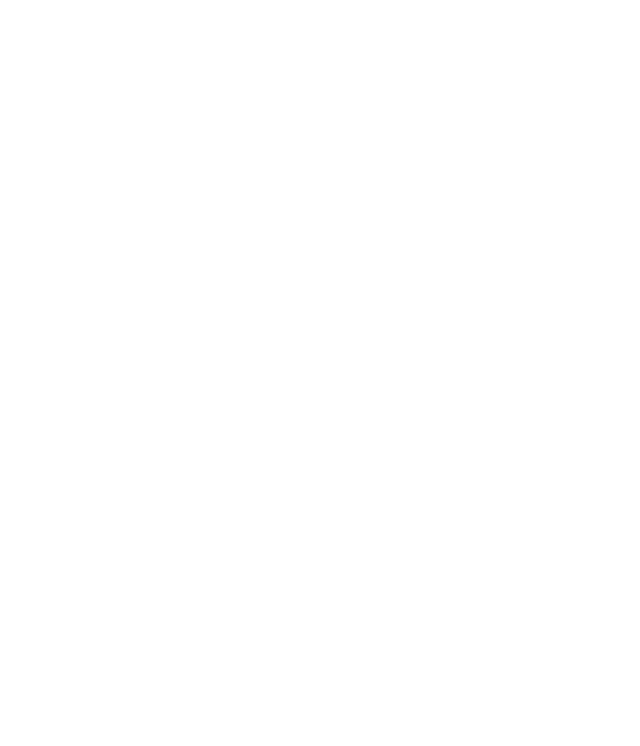
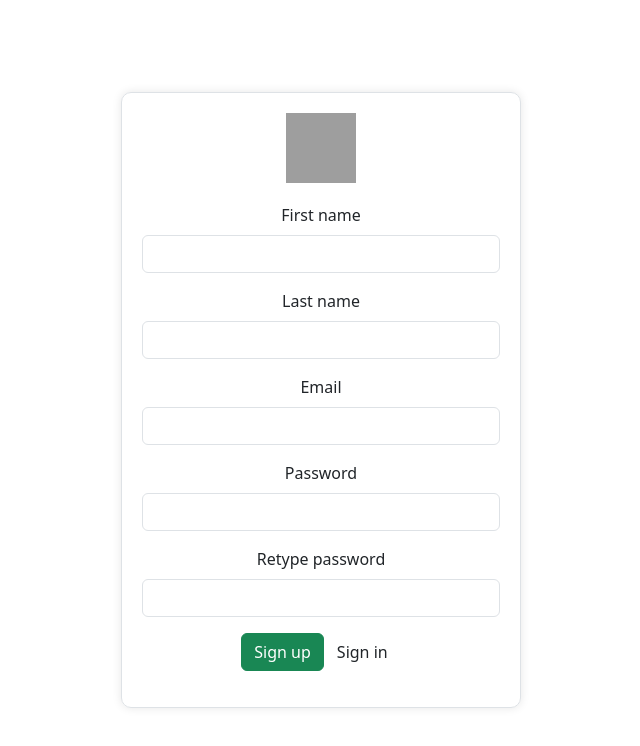
Before and after one commit to jesmarquez/sweepfull, an Angular app: page /signup in a window 1280 px wide. Before the commit this address led to /. Shown: the top 746 px of the page, without its empty margins (319-959 px from the left). Built offline with nearby package versions, Linux system fonts and the light colour scheme; grey boxes are pictures that could not be loaded.

Commit message:
Create register form

```diff
--- a/src/app/app.routes.ts
+++ b/src/app/app.routes.ts
@@ -3,6 +3,7 @@
 import { PlacesComponent } from './places/places.component';
 import { LoginComponent } from './login/login.component';
 import { HomeComponent } from './home/home.component';
+import { RegisterComponent } from './register/register.component';
 
 export const routes: Routes = [
   {
@@ -20,5 +21,9 @@
   {
     path: 'signin',
     component: LoginComponent
+  },
+  {
+    path: 'signup',
+    component: RegisterComponent
   }
 ];
--- a/src/app/home/home.component.html
+++ b/src/app/home/home.component.html
@@ -21,7 +21,7 @@
     </ul>
     <div class="d-flex justify-content-evenly align-bottom">
       <button type="button" class="btn btn-primary" (click)="onSignin()">Sign in!</button>
-      <button type="button" class="btn btn-primary">Sign up!</button>
+      <button type="button" class="btn btn-primary" (click)="onSignUp()">Sign up!</button>
     </div>
 
 
--- a/src/app/home/home.component.ts
+++ b/src/app/home/home.component.ts
@@ -15,4 +15,8 @@
   onSignin() {
     this.router.navigate(['/signin']);
   }
+
+  onSignUp() {
+    this.router.navigate(['signup']);
+  }
 }
--- a/src/app/login/login.component.html
+++ b/src/app/login/login.component.html
@@ -51,7 +51,7 @@
             }
         </div>
         <button type="submit" class="btn btn-success">Sign In!</button>
-        <button type="button" class="btn">No account, signup!</button>
+        <button type="button" class="btn" (click)="onSignup()">No account, signup!</button>
       </form>
 
   </div>
--- a/src/app/login/login.component.ts
+++ b/src/app/login/login.component.ts
@@ -2,6 +2,7 @@
 import { Component, ElementRef, ViewChild } from '@angular/core';
 import { FormsModule, NgForm } from '@angular/forms';
 import { StorageService } from '../_services/storage.service';
+import { Router } from '@angular/router';
 
 @Component({
   selector: 'app-login',
@@ -23,7 +24,7 @@
   // @ViewChild('passwordInputLogin')
   // passwordInputLoginRef! : ElementRef;
 
-  constructor(private storageService: StorageService) {
+  constructor(private storageService: StorageService, private router: Router) {
 
 
   }
@@ -54,4 +55,9 @@
     console.log({ username, password });
     console.log('onSubmit');
   }
+
+  onSignup() {
+    this.router.navigate(['signup']);
+
+  }
 }
--- /dev/null
+++ b/src/app/register/register.component.css
@@ -0,0 +1,17 @@
+.padre {
+  display: flex;
+  justify-content: center;
+  align-items: center;
+  height: 100vh;
+}
+.form-container {
+  width: 100%;
+  max-width: 400px;
+  padding: 20px;
+  border: 1px solid #ccc;
+  border-radius: 10px;
+  box-shadow: 0 0 10px rgba(0, 0, 0, 0.1);
+}
+.form-container img {
+  margin-bottom: 20px;
+}
--- /dev/null
+++ b/src/app/register/register.component.html
@@ -0,0 +1,74 @@
+<div class="container text-center padre">
+  <div class="form-container  border">
+    <img src="https://firebasestorage.googleapis.com/v0/b/lapapa-faabf.appspot.com/o/cleaning-gloves-protective-svgrepo-com.svg?alt=media&token=2e7c4bc0-2ae0-4529-8ed5-f9a0f9dbceae"
+      alt="gloves clean"
+      width="70px"
+      height="70px">
+    <form #form="ngForm" (ngSubmit)="onSubmit(form)">
+      <div class="mb-3">
+        <label for="register-first-name" class="form-label">First name</label>
+        <input id="register-first-name"
+          type="text"
+          name="firstName"
+          class="form-control"
+          required
+          ngModel
+          #firstName="ngModel"
+          />
+      </div>
+      <div class="mb-3">
+        <label for="register-last-name" class="form-label">Last name</label>
+        <input id="register-last-name"
+          type="text"
+          name="lastName"
+          class="form-control"
+          required
+          ngModel
+          #lastName="ngModel"/>
+      </div>
+      <div class="mb-3">
+        <label for="register-email" class="form-label">Email</label>
+        <input id="register-email"
+          type="text"
+          name="email"
+          class="form-control"
+          required
+          email
+          ngModel
+          #email="ngModel"/>
+      </div>
+      <div class="mb-3">
+        <label for="register-password" class="form-label">Password</label>
+        <input id="register-password"
+          type="password"
+          name="password"
+          class="form-control"
+          required
+          minlenght ="6"
+          ngModel
+          #password="ngModel"/>
+      </div>
+      <div class="mb-3">
+        <label for="register-repassword" class="form-label">Retype password</label>
+        <input id="register-repassword"
+          type="password"
+          name="repassword"
+          class="form-control"
+          required
+          minlenght ="6"
+          ngModel
+          #repassword="ngModel"/>
+      </div>
+      <div class="mb-3">
+        <button type="submit" class="btn btn-success">Sign up</button>
+        <button type="button" class="btn" (click)="onSignIn()">Sign in</button>
+      </div>
+      @if(firstName.touched && lastName.touched && email.touched && password.touched && repassword.touched && form.form.invalid) {
+        <p class="text-danger">
+          Invalid values detected. Please check your input.
+        </p>
+      }
+
+    </form>
+  </div>
+</div>
--- /dev/null
+++ b/src/app/register/register.component.ts
@@ -0,0 +1,36 @@
+import { Component } from '@angular/core';
+import { FormsModule, NgForm } from '@angular/forms';
+import { Router } from '@angular/router';
+import { last } from 'rxjs';
+
+@Component({
+  selector: 'app-register',
+  standalone: true,
+  imports: [ FormsModule ],
+  templateUrl: './register.component.html',
+  styleUrl: './register.component.css'
+})
+export class RegisterComponent {
+  constructor(private router: Router) {
+
+  }
+  onSignIn() {
+    this.router.navigate(['signin']);
+  }
+
+  onSubmit(formSubmitted: NgForm) {
+    console.log(formSubmitted);
+
+    if (formSubmitted.invalid) {
+      console.log('it is invalid');
+      return;
+    }
+
+    const firstName = formSubmitted.form.value.firstName;
+    const lastName = formSubmitted.form.value.lastName;
+
+    console.log(formSubmitted.form);
+    console.log(firstName, lastName);
+
+  }
+}
```
